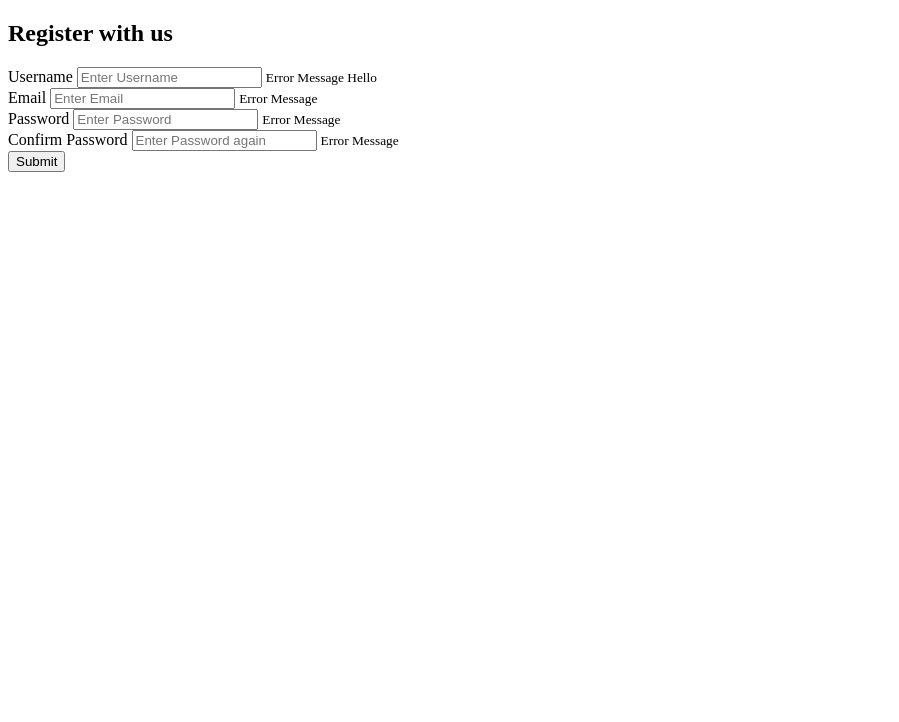
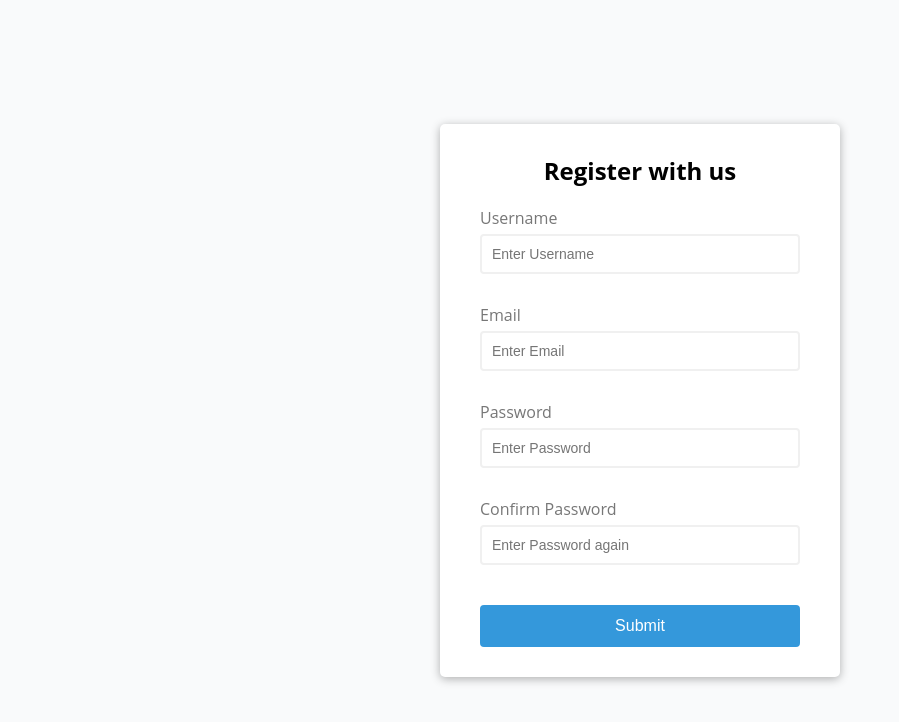
Before and after one commit to munirmahmud/javascript-form-validation, a plain HTML site: page index.html in a window 1280 px wide. Shown: the whole page, without its empty margins (0-899 px from the left). Drawn offline with Linux system fonts and the light colour scheme.

Commit message:
Form styling done

```diff
--- a/css/styles.css
+++ b/css/styles.css
@@ -0,0 +1,90 @@
+:root {
+    --success: #2ecc71;
+    --error: #e74c3c;
+    --border-color: #f0f0f0;
+    --focus-color: #999999;
+  }
+
+  * {
+    margin: 0;
+    padding: 0;
+    box-sizing: border-box;
+  }
+
+  body {
+    background-color: #f9fafb;
+    font-family: "Open Sans", sans-serif;
+    display: flex;
+    align-items: center;
+    justify-content: center;
+    min-height: 100vh;
+  }
+
+  .container {
+    background: #fff;
+    border-radius: 5px;
+    box-shadow: 0px 2px 10px rgba(0, 0, 0, 0.3);
+    width: 400px;
+  }
+
+  h2 {
+    text-align: center;
+    margin: 0 0 20px;
+  }
+
+  .form {
+    padding: 30px 40px;
+  }
+  .form-control {
+    margin-bottom: 10px;
+    padding-bottom: 20px;
+    position: relative;
+  }
+  .form-control label {
+    color: #777;
+    display: block;
+    margin-bottom: 5px;
+  }
+  .form-control input {
+    border: 2px solid var(--border-color);
+    border-radius: 4px;
+    display: block;
+    width: 100%;
+    padding: 10px;
+    font-size: 14px;
+    transition: all 0.3s ease-in-out;
+  }
+  .form-control input:focus {
+    outline: 0;
+    border-color: var(--focus-color);
+  }
+
+  .form-control.success input {
+    border-color: var(--success);
+  }
+  .form-control.error input {
+    border-color: var(--error);
+  }
+  .form-control small {
+    color: var(--error);
+    position: absolute;
+    bottom: 0;
+    left: 0;
+    visibility: hidden;
+  }
+  .form-control.error small {
+    visibility: visible;
+  }
+
+  .form button {
+    cursor: pointer;
+    background-color: #3498db;
+    border: 2px solid #3498db;
+    border-radius: 4px;
+    color: #fff;
+    display: block;
+    font-size: 16px;
+    padding: 10px;
+    margin-top: 20px;
+    width: 100%;
+  }
--- a/index.html
+++ b/index.html
@@ -5,7 +5,7 @@
     <meta name="viewport" content="width=device-width, initial-scale=1.0" />
     <title>Form Validation</title>
 
-    <link rel="stylesheet" href="css/style.css" />
+    <link rel="stylesheet" href="css/styles.css" />
   </head>
   <body>
     <div class="container">
```
